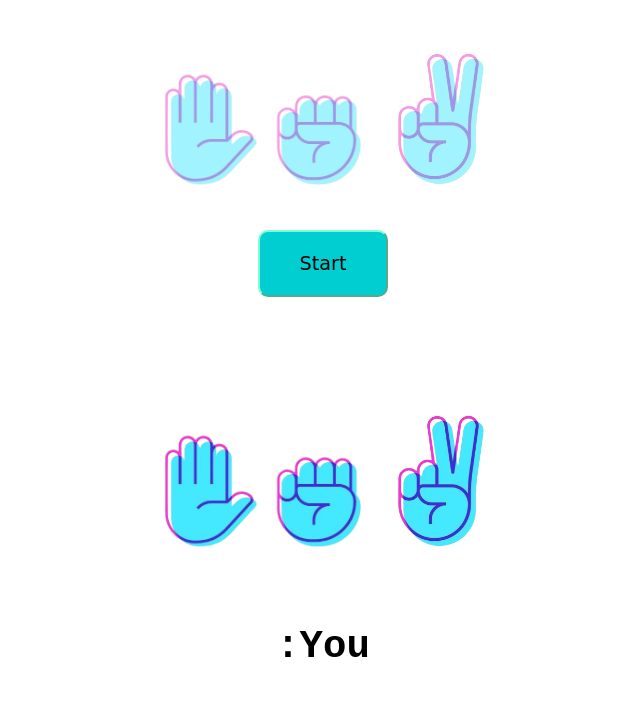
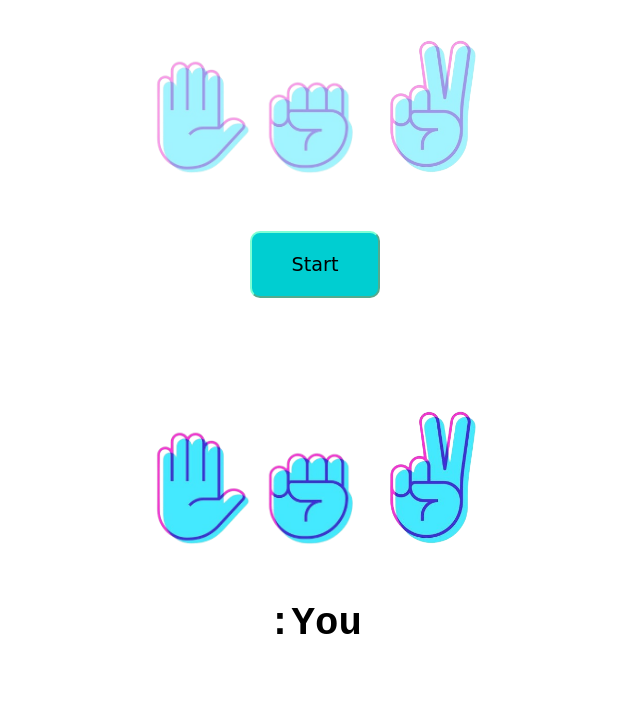
Before and after one commit to rizwanahme06/fingureGame, a plain HTML site: page index.html in a window 1280 px wide. Shown: the part 107-816 px from the top of the page, without its empty margins (325-965 px from the left). Drawn offline with Linux system fonts and the light colour scheme.

Commit message:
changes css

```diff
--- a/index.html
+++ b/index.html
@@ -1,39 +1,3 @@
-<!-- <!DOCTYPE html>
-<html lang="en">
-<head>
-    <meta charset="UTF-8">
-    <meta name="viewport" content="width=device-width, initial-scale=1.0">
-    <title>Game of Hand</title>
-    <link rel="stylesheet" href="style.css">
-    <style>
-        .player img {
-            cursor: pointer;
-            width: 100px;
-            margin: 5px;
-        }
-        .player img.selected {
-            border: 3px solid green;
-        }
-        .result img {
-            width: 100px;
-            margin: 10px;
-        }
-    </style>
-</head>
-<body>
-    <section>
-        <button id="start-btn">Start</button>
-        <p id="countdown"></p>
-        <section class="player">
-            <img src="./img/paper.png" alt="paper">
-            <img src="./img/rock.png" alt="rock">
-            <img src="./img/scissors.png" alt="scissors">
-        </section>
-    </section>
-    <script src="./script.js" defer></script>
-</body>
-</html> -->
-
 <!DOCTYPE html>
 <html lang="en">
 
@@ -43,12 +7,20 @@
     <title>Game of Hand</title>
     <link rel="stylesheet" href="style.css">
     <style>
+        *{
+            padding: 0;
+            margin: 0;
+            box-sizing: border-box;
+        }
+        body{
+            margin: 0 !important;
+        }
         .main-box {
             width: 100vw;
-            height: 100vh;
+            height: 100dvh;
             display: flex;
             align-items: center;
-            justify-content: space-between;
+            justify-content: space-evenly;
             flex-flow: column;
         }
 
```
